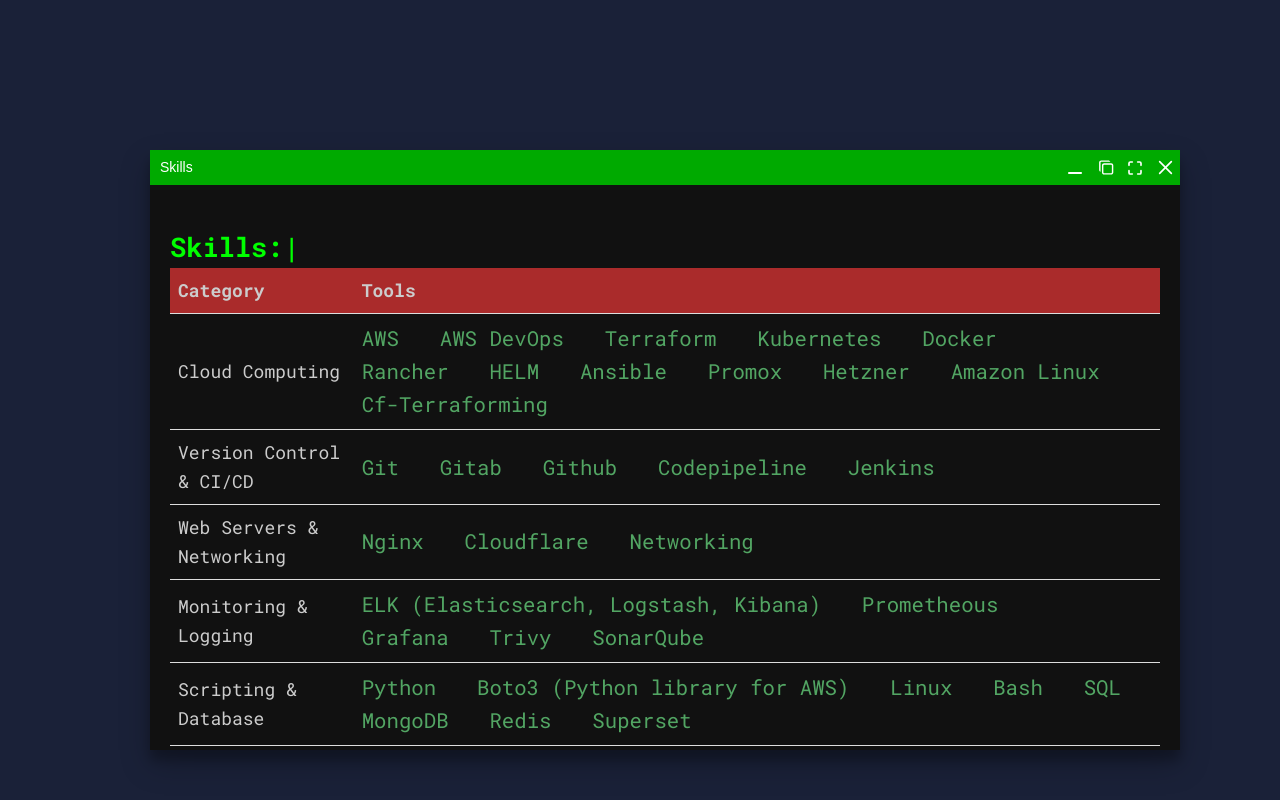
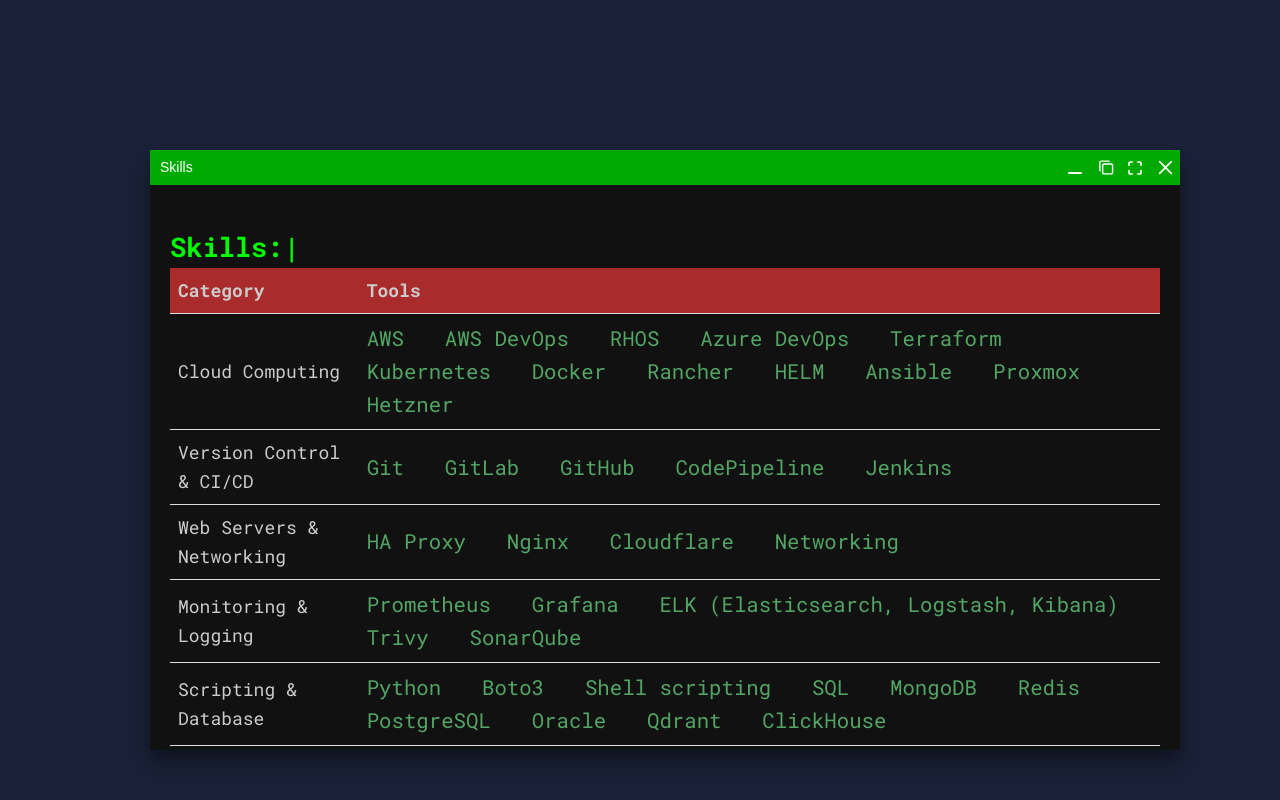
Before and after one commit to yugeshroyal/portfolio, a plain HTML site: page index.html in a window 1280 px wide. Both pictures are taken after a click on the item "Skills". Drawn offline with nearby package versions, Linux system fonts and the light colour scheme.

Commit message:
rewamp of skills

```diff
--- a/index.html
+++ b/index.html
@@ -56,10 +56,7 @@
     <div id="about-content">
       <h2>about-me:$<span class="cursor">|</span></h2>
       <p>
-        With almost 3 years of Devops expertise, I am eager to secure a challenging role as a DevOps Engineer. My skills
-        lie in designing, deploying, and managing cloud infrastructure, coupled with a strong grasp of automation,
-        infrastructure management, and DevOps methodologies. Proficient in scripting languages and well-versed in AWS, I
-        am poised to make significant contributions to organizational growth through innovation and efficiency.
+        With 4 years of specialized Cloud & DevOps experience, I'm actively seeking a dynamic role as a DevOps Engineer. My expertise encompasses designing, deploying, and managing cloud infrastructure,  complemented by advanced skills in automation, infrastructure management, and DevOps best practices. Proficient in scripting languages and well-versed in AWS, RHOS I am poised to make significant contributions to organizational growth through innovation and efficiency.
       </p>
     </div>
 
@@ -76,16 +73,16 @@
             <ul>
               <li>AWS</li>
               <li>AWS DevOps</li>
+              <li>RHOS</li>
+              <li>Azure DevOps</li>
               <li>Terraform</li>
               <li>Kubernetes</li>
               <li>Docker</li>
               <li>Rancher</li>
               <li>HELM</li>
               <li>Ansible</li>
-              <li>Promox</li>
+              <li>Proxmox</li>
               <li>Hetzner</li>
-              <li>Amazon Linux</li>
-              <li>Cf-Terraforming</li>
             </ul>
           </td>
         </tr>
@@ -94,9 +91,9 @@
           <td>
             <ul>
               <li>Git</li>
-              <li>Gitab</li>
-              <li>Github</li>
-              <li>Codepipeline</li>
+              <li>GitLab</li>
+              <li>GitHub</li>
+              <li>CodePipeline</li>
               <li>Jenkins</li>
             </ul>
           </td>
@@ -105,6 +102,7 @@
           <td>Web Servers & Networking</td>
           <td>
             <ul>
+              <li>HA Proxy</li>
               <li>Nginx</li>
               <li>Cloudflare</li>
               <li>Networking</li>
@@ -115,9 +113,9 @@
           <td>Monitoring & Logging</td>
           <td>
             <ul>
+              <li>Prometheus</li>
+              <li>Grafana</li>
               <li>ELK (Elasticsearch, Logstash, Kibana)</li>
-              <li>Prometheous</li>
-              <li>Grafana</li>
               <li>Trivy</li>
               <li>SonarQube</li>
             </ul>
@@ -128,13 +126,15 @@
           <td>
             <ul>
               <li>Python</li>
-              <li>Boto3 (Python library for AWS)</li>
-              <li>Linux</li>
-              <li>Bash</li>
+              <li>Boto3</li>
+              <li>Shell scripting</li>
               <li>SQL</li>
               <li>MongoDB</li>
               <li>Redis</li>
-              <li>Superset</li>
+              <li>PostgreSQL</li>
+              <li>Oracle</li>
+              <li>Qdrant</li>
+              <li>ClickHouse</li>
             </ul>
           </td>
         </tr>
@@ -155,6 +155,7 @@
               <li>Ubuntu</li>
               <li>Windows</li>
               <li>Amazon Linux</li>
+              <li>RHEL</li>
             </ul>
           </td>
         </tr>
@@ -244,9 +245,6 @@
 
   <script src="js/winbox.bundle.js"></script>
   <script src="js/main.js"></script>
-  <!-- <footer>
-      <p id="copy">Copyright(c) <a href="https://www.linkedin.com/in/loakeshbachhu/">lb</a><br><span style="#"></p>
-    </footer> -->
 </body>
 
 </html>
```
